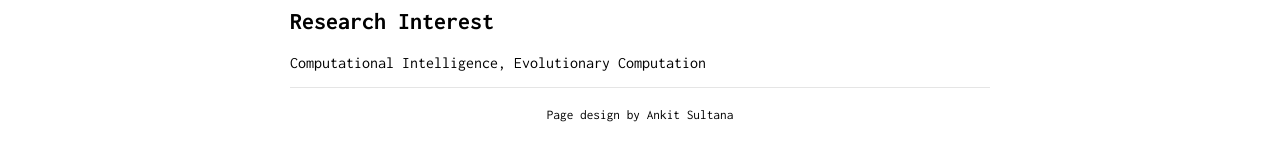
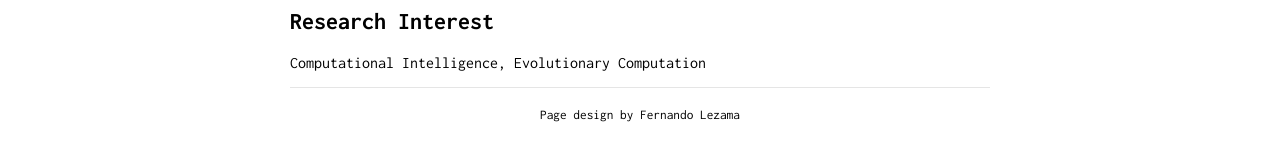
Before and after one commit to fernandolezama/fernandolezama.github.io, a Jekyll site: the page built from index.md, in a window 1280 px wide. Shown: the part 700-861 px from the top of the page. Built offline with Jekyll 4.4.1, drawn with Linux system fonts in a browser that asks for light colours.

Commit message:
Update _config.yml

```diff
--- a/_config.yml
+++ b/_config.yml
@@ -8,8 +8,8 @@ markdown: kramdown
 tracking_id: #
 
 footer: yes
-footer_url: "https://github.com/ankitsultana"
-footer_text: "Page design by Ankit Sultana"
+footer_url: "https://github.com/fernandolezama"
+footer_text: "Page design by Fernando Lezama"
 
 sass:
     style: compressed
```
